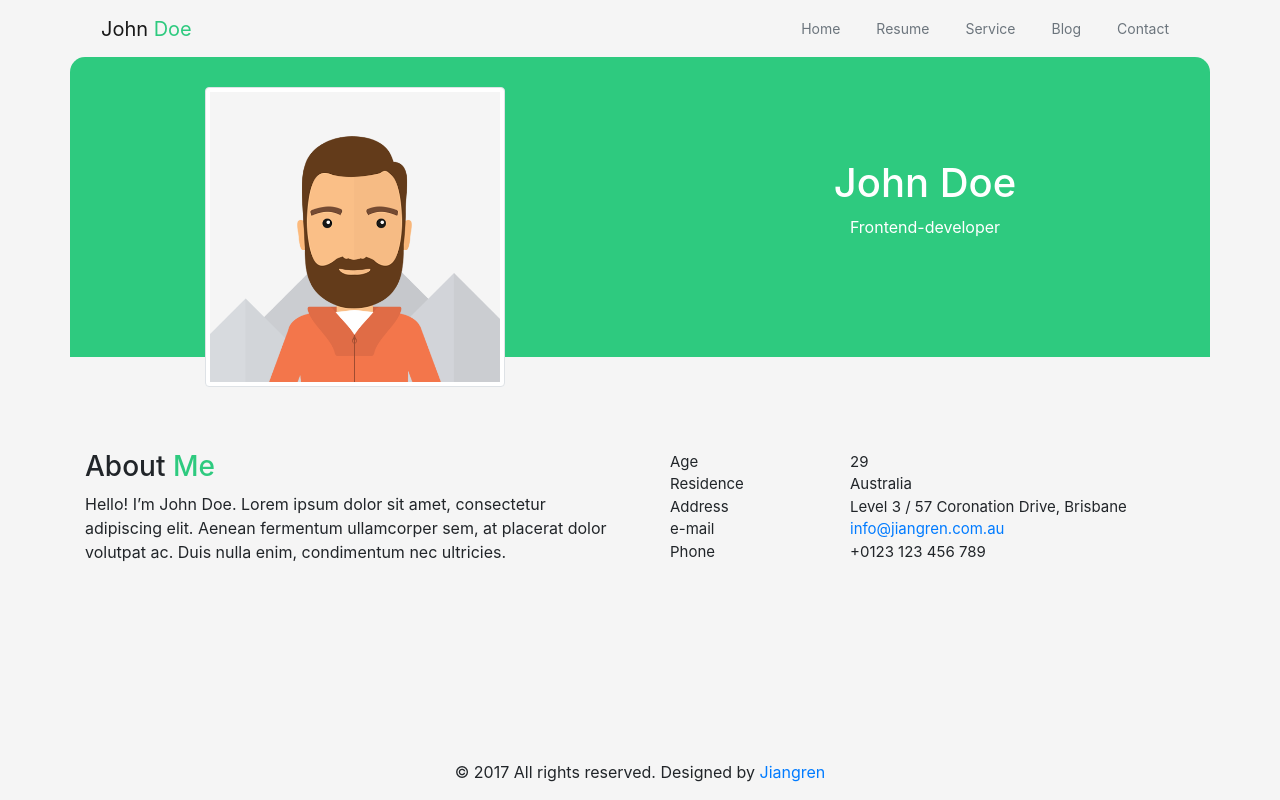
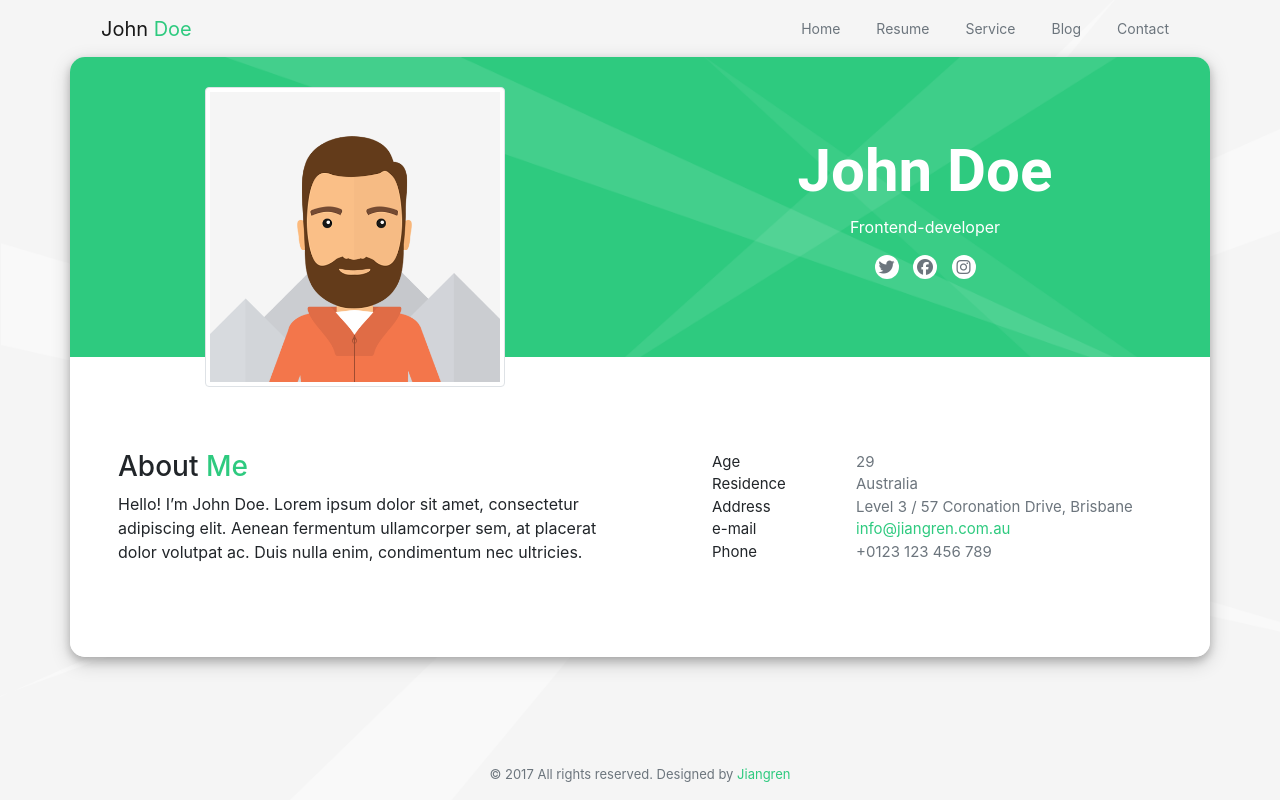
Before and after one commit to matura1999/bootstrap-project, a plain HTML site: page src/index.html in a window 1280 px wide. Drawn offline with nearby package versions, Linux system fonts and the light colour scheme.

Commit message:
feature: finished the homepage

```diff
--- a/src/index.html
+++ b/src/index.html
@@ -14,7 +14,7 @@
 
     <link rel="stylesheet" href="lib/css/bootstrap.css">
     <link rel="stylesheet" href="css/index.css">
-    <!-- <script src="https://kit.fontawesome.com/55c7160121.js" crossorigin="anonymous"></script> -->
+    <script src="https://kit.fontawesome.com/55c7160121.js" crossorigin="anonymous"></script>
     <title>Hello, world!</title>
 </head>
 
@@ -64,21 +64,31 @@
                     <img src="./assets/photo.png" class="photo img-thumbnail" alt="photo">
                 </div>
 
-                <div class="title col-md-6 d-flex flex-column justify-content-center mt-5 mt-md-0 mt-lg-0 mt-xl-0">
+                <div class="title col-md-6 d-flex flex-column justify-content-center m-5 m-md-0 m-lg-0 m-xl-0">
                     <h1 class="text-center text-white ">John Doe</h1>
                     <p class="text-center text-white">Frontend-developer</p>
+                    <div class="text-center icons">
+                        <a href="#twitter"><i class="fab fa-twitter text-muted "></i></a>
+                        <a href="#facebook"><i class="fab fa-facebook text-muted "></i></a>
+                        <a href="#ins"><i class="fab fa-instagram text-muted "></i></a>
+
+
+
+                    </div>
                 </div>
             </div>
 
-            <div class="cardBottom row ">
-                <div class="aboutMe col-md-6 d-flex flex-column justify-content-center">
+            <div class="cardBottom row bg-white">
+                <div class="aboutMe col-md-6 d-flex flex-column justify-content-center pl-5">
                     <h3>About <span class="me">Me</span> </h3>
                     Hello! I’m John Doe. Lorem ipsum dolor sit amet, consectetur adipiscing elit. Aenean fermentum
                     ullamcorper sem, at placerat dolor volutpat ac. Duis nulla enim, condimentum nec ultricies.
                 </div>
-                <div class="info col-md-6 row ml-0 d-flex align-content-center ">
-                    <div class="attribute col-4 ">Age <br>Residence <br>Address <br> e-mail <br> Phone </div>
-                    <div class="value col-8 ">29 <br> Australia <br> Level 3 / 57 Coronation Drive, Brisbane
+                <div class="info col-md-6 row ml-0 d-flex align-content-center pl-4">
+                    <div class="attribute col-4 pl-5 ">Age <br>Residence <br>Address <br> e-mail <br> Phone
+                    </div>
+                    <div class="value col-8 text-muted">29 <br> Australia <br> Level 3 / 57 Coronation Drive,
+                        Brisbane
                         <br>
                         <a href="mailto:info@jiangren.com.au">info@jiangren.com.au</a><br> +0123 123 456 789</div>
                 </div>
@@ -89,7 +99,7 @@
 
     <!-- copyright footer  -->
     <footer class="text-center d-flex flex-column justify-content-end ">
-        <div class="copyright mb-3">
+        <div class="copyright mb-3 text-muted">
             © 2017 All rights reserved. Designed by <a href="https://jiangren.com.au/" class="website">Jiangren</a>
         </div>
     </footer>
--- a/src/scss/home.scss
+++ b/src/scss/home.scss
@@ -1,16 +1,47 @@
 .home {
     border-radius: 15px;
+    box-shadow: 0 4px 8px 0 rgba(0, 0, 0, 0.2), 0 6px 20px 0 rgba(0, 0, 0, 0.19);
 
     .cardTop {
         border-top-right-radius: 15px;
         border-top-left-radius: 15px;
         background-color: $jiangrenGreen;
+        background-image: url(../assets/sp_main_bg.png);
+        background-size: cover;
+
 
         .photo {
             width: 300px;
             height: 300px;
             position: relative;
             top: 30px;
+            transition: top ease 0.5s;
+
+            &:hover {
+                top: 20px;
+            }
+        }
+
+        h1 {
+            font-size: 60px;
+            font-weight: 700;
+            font-family: 'Roboto', Helvetica, sans-serif;
+
+        }
+
+        .icons>a {
+            // color: gray;
+            width: 24px;
+            height: 24px;
+            border-radius: 24px;
+            display: inline-block;
+            text-align: center;
+            // box-shadow: 0px 3px 8px 0px rgba(0, 0, 0, 0.1);
+            background-color: white;
+            margin: 0 5px;
+
+
+
         }
     }
 
@@ -20,16 +51,16 @@
         border-bottom-right-radius: 15px;
         border-bottom-left-radius: 15px;
 
-        // border-radius: 15px;
-        .aboutMe {
-            .me {
-                color: $jiangrenGreen;
-            }
+        a,
+        .me {
+            color: $jiangrenGreen;
         }
+
 
         .info {
             font-size: 15px;
 
         }
+
     }
 }
--- a/src/scss/navBar&footer.scss
+++ b/src/scss/navBar&footer.scss
@@ -2,6 +2,8 @@
 
 body {
     background-color: #F5F5F5;
+    background-image: url(../assets/main_bg.png);
+    background-size: cover;
     display: flex;
     flex-direction: column;
     height: 100vh;
@@ -32,4 +34,10 @@ body {
 
 footer {
     flex: 1;
+    font-size: 13px;
+    ;
+
+    a {
+        color: $jiangrenGreen;
+    }
 }
```
Also changed, not shown: src/assets/main_bg_light.jpg (added), src/assets/sp_main_bg.png (added), src/css/index.css, 1 other file.
